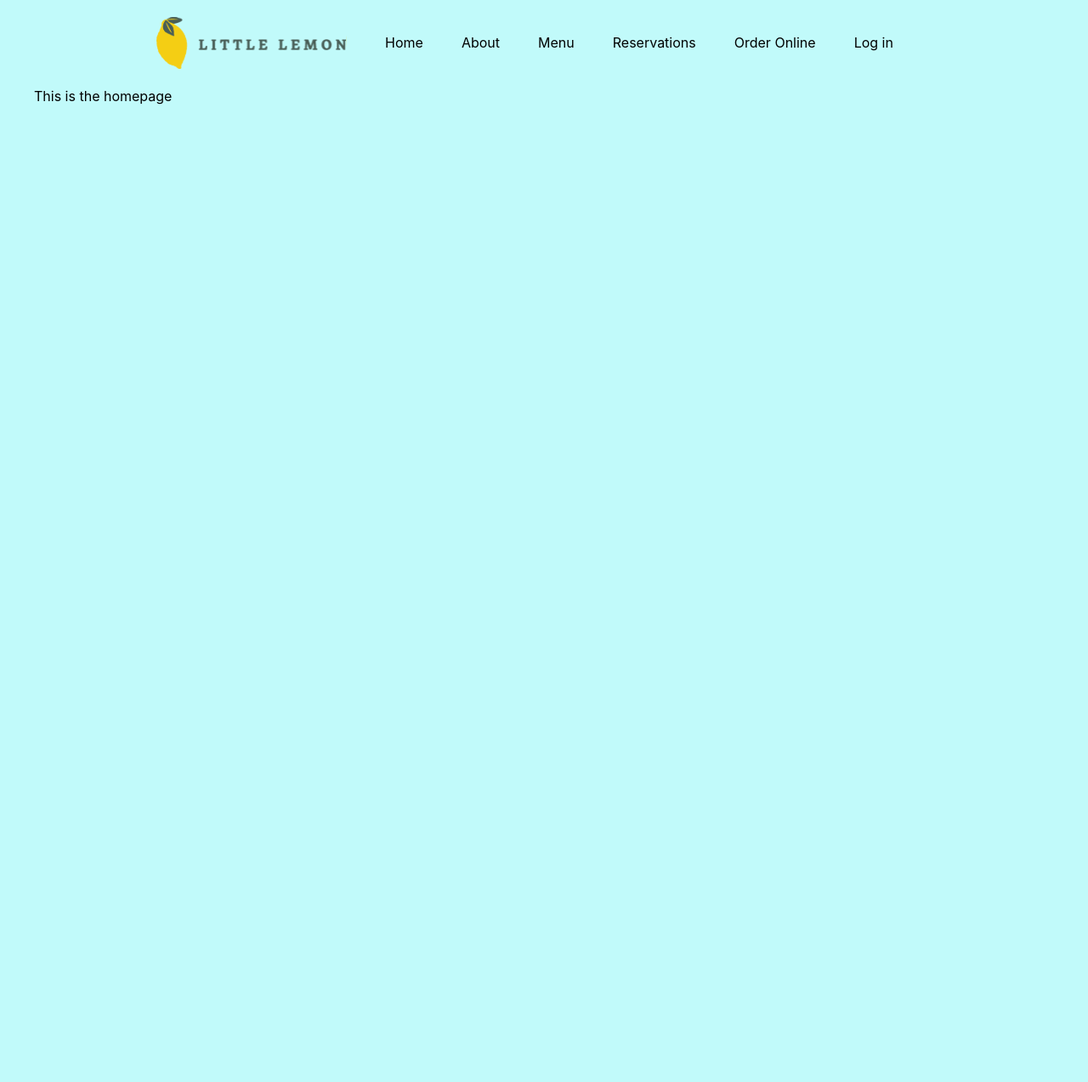
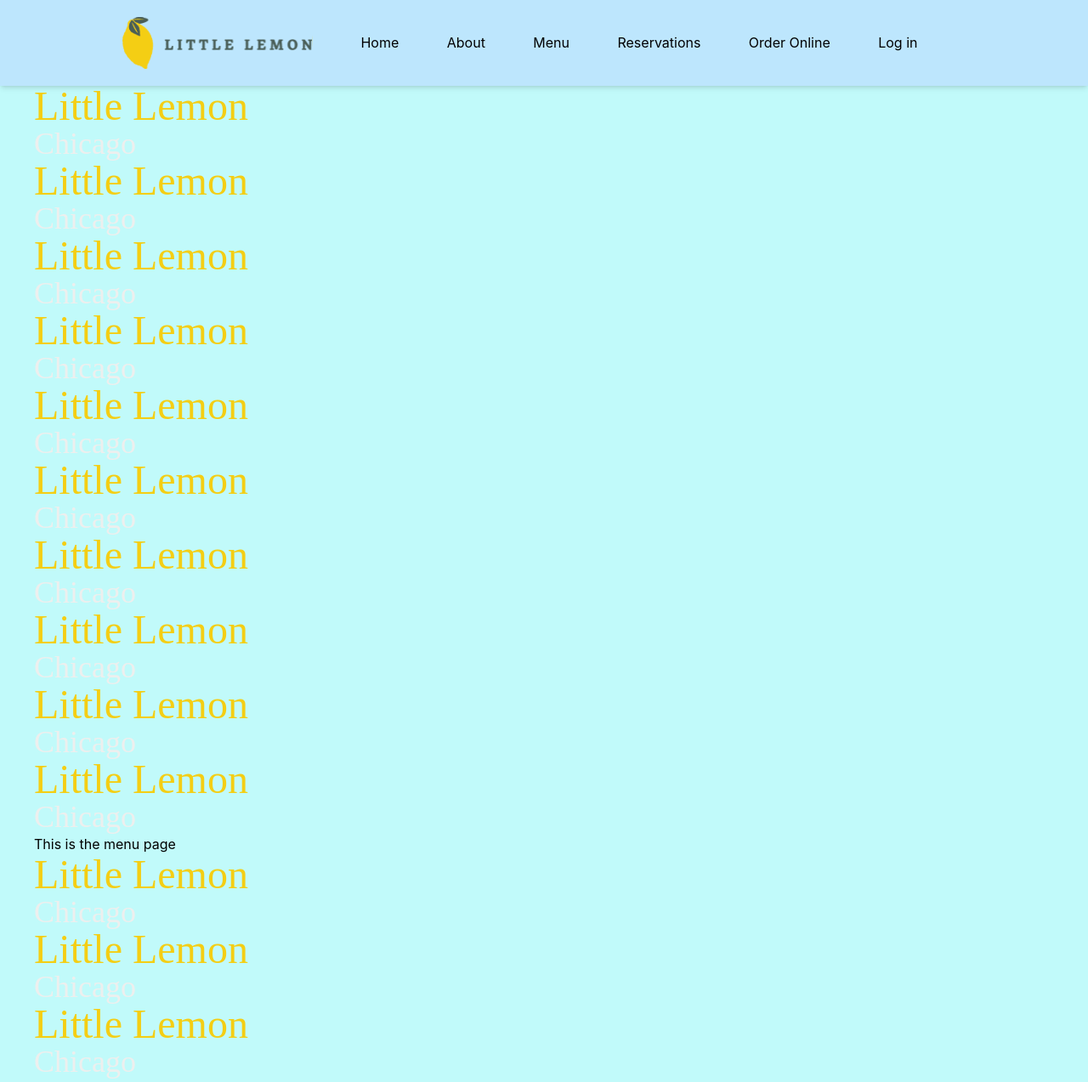
Before and after one commit to simplyajay/little-lemon, a React (Vite) app: page / in a window 1280 px wide. Shown: the top 1273 px of the page at 85% size. Before the commit the page ends 800 px from the top, so only its background shows below. Built offline with nearby package versions, Linux system fonts and the light colour scheme; a web font is replaced by a local one.

Commit message:
navigation bar changes

```diff
--- a/src/App.css
+++ b/src/App.css
@@ -6,6 +6,25 @@ body {
   margin: 0;
   padding: 0;
   border-radius: 0;
-  overflow: hidden;
   background-color: rgb(193, 250, 250);
+  height: 100%;
 }
+
+html {
+  scroll-behavior: smooth;
+  height: 100%;
+}
+
+.sticky-nav {
+  background-color: rgba(186, 210, 255, 0.5);
+  transition: transform 0.3s ease;
+  transform: translateY(0);
+}
+
+.sticky-nav.hide {
+  transform: translateY(-100%);
+}
+
+.sticky-nav.show {
+  transform: translateY(0);
+}
--- a/src/App.jsx
+++ b/src/App.jsx
@@ -1,22 +1,38 @@
 import { useState } from "react";
 import { BrowserRouter as Router, Route, Routes } from "react-router-dom";
 import HomePage from "./pages/HomePage";
+import MenuPage from "./pages/MenuPage";
 import AboutPage from "./pages/AboutPage";
 import BookingPage from "./pages/BookingPage";
 import NotFoundPage from "./pages/NotFoundPage";
 import "./App.css";
 import NavigationBar from "./components/NavigationBar";
 
+const MainLayout = () => {
+  return (
+    <div>
+      <section id="home">
+        <HomePage />
+      </section>
+      <section id="menu">
+        <MenuPage />
+      </section>
+      <section id="about">
+        <AboutPage />
+      </section>
+    </div>
+  );
+};
+
 function App() {
   return (
     <Router>
-      <div className="grid md:px-10 max-h-screen overflow-auto">
+      <div className="grid max-h-screen">
         <header></header>
         <NavigationBar></NavigationBar>
-        <main>
+        <main className="md:px-10 ">
           <Routes>
-            <Route path="/" element={<HomePage></HomePage>}></Route>
-            <Route path="/about" element={<AboutPage></AboutPage>}></Route>
+            <Route path="/" element={<MainLayout></MainLayout>}></Route>
             <Route
               path="/reservation"
               element={<BookingPage></BookingPage>}
--- /dev/null
+++ b/src/components/LittleLemonTitle.jsx
@@ -0,0 +1,15 @@
+import React from "react";
+
+const LittleLemonTitle = (props) => {
+  return (
+    <div
+      {...props}
+      className={`${props.className} flex flex-col justify-center`}
+    >
+      <h1 className="text-5xl text-customYellow font-markazi">Little Lemon</h1>
+      <h1 className="text-4xl text-customGray font-markazi">Chicago</h1>
+    </div>
+  );
+};
+
+export default LittleLemonTitle;
--- a/src/components/NavigationBar.jsx
+++ b/src/components/NavigationBar.jsx
@@ -1,24 +1,74 @@
-import React, { useState } from "react";
-import { Link } from "react-router-dom";
+import React, { useState, useEffect, useRef } from "react";
+import { Link, useNavigate } from "react-router-dom";
 import logo from "../assets/Logo.svg";
 
 const NavigationBar = () => {
+  const [isHeaderVisible, setIsHeaderVisible] = useState(true);
+  const [lastScrollY, setLastScrollY] = useState(0);
+
+  useEffect(() => {
+    const handleScroll = () => {
+      if (window.scrollY > lastScrollY) {
+        // Scrolling down
+        setIsHeaderVisible(false);
+      } else {
+        // Scrolling up
+        setIsHeaderVisible(true);
+      }
+
+      // Update lastScrollY to current window.scrollY
+      setLastScrollY(window.scrollY);
+    };
+
+    window.addEventListener("scroll", handleScroll);
+
+    return () => window.removeEventListener("scroll", handleScroll);
+  }, [lastScrollY]);
+
+  const navigate = useNavigate();
+
+  //when user is on another page and will click menu, home, or about, this will navigate the user the the mainlayout and
+  //scrolls to the section afterwards
+  const handleNavigation = (link) => {
+    if (link.startsWith("#")) {
+      navigate("/");
+      setTimeout(() => {
+        const section = document.querySelector(link);
+        if (section) {
+          section.scrollIntoView({ behavior: "smooth", block: "start" });
+        }
+      }, 0);
+    } else {
+      navigate(link);
+      window.scrollTo({ top: 0, behavior: "smooth" });
+    }
+  };
   const links = [
-    { title: "Home", link: "/" },
-    { title: "About", link: "/about" },
-    { title: "Menu", link: "/menu" },
+    { title: "Home", link: "#home" },
+    { title: "About", link: "#about" },
+    { title: "Menu", link: "#menu" },
     { title: "Reservations", link: "/reservation" },
     { title: "Order Online", link: "/order" },
     { title: "Log in", link: "/login" },
   ];
 
   return (
-    <nav className="flex flex-col md:flex-row items-center justify-between py-5 md:px-36">
+    <nav
+      className={`sticky-nav ${isHeaderVisible ? "show" : "hide"} flex flex-col md:flex-row items-center justify-between py-5 md:px-36 sticky top-0 z-50 shadow-md`}
+    >
       <img className="md:w-56 w-44" src={logo} alt="little-lemon-logo" />
       <ul className="flex flex-col flex-1 md:flex-row justify-evenly items-center">
         {links.map((link, key) => (
           <li key={key}>
-            <Link to={link.link}>{link.title}</Link>
+            <a
+              href={link.link}
+              onClick={(e) => {
+                e.preventDefault();
+                handleNavigation(link.link);
+              }}
+            >
+              {link.title}
+            </a>
           </li>
         ))}
       </ul>
--- a/src/pages/AboutPage.jsx
+++ b/src/pages/AboutPage.jsx
@@ -1,7 +1,27 @@
 import React from "react";
+import LittleLemonTitle from "../components/LittleLemonTitle";
 
 const AboutPage = () => {
-  return <div>This is about page</div>;
+  return (
+    <div>
+      <LittleLemonTitle />
+      <LittleLemonTitle />
+      <LittleLemonTitle />
+      <LittleLemonTitle />
+      <LittleLemonTitle />
+      <LittleLemonTitle />
+      <LittleLemonTitle />
+      <LittleLemonTitle />
+      <LittleLemonTitle />
+      <LittleLemonTitle />
+      <LittleLemonTitle />
+      <LittleLemonTitle />
+      <LittleLemonTitle />
+      <LittleLemonTitle />
+      <LittleLemonTitle />
+      <LittleLemonTitle />
+    </div>
+  );
 };
 
 export default AboutPage;
--- a/src/pages/BookingPage.jsx
+++ b/src/pages/BookingPage.jsx
@@ -1,6 +1,7 @@
 import React from "react";
 import { useState, useReducer } from "react";
 import BookingForm from "../components/BookingForm";
+import LittleLemonTitle from "../components/LittleLemonTitle";
 
 const generateRandomTimes = (totalTimes) => {
   const times = [
@@ -47,12 +48,7 @@ const BookingPage = () => {
   return (
     <div className="w-full flex flex-col gap-10 md:px-10 pb-10 items-center justify-center">
       <div className="min-h-48 w-full bg-customGreen p-4 border border-solid flex flex-col gap-3 items-center">
-        <div className="flex flex-col justify-center">
-          <h1 className="text-5xl text-customYellow font-markazi">
-            Little Lemon
-          </h1>
-          <h1 className="text-4xl text-customGray font-markazi">Chicago</h1>
-        </div>
+        <LittleLemonTitle />
         <div className="text-center">
           <h2 className="text-customGray">
             Opening times: Monday - Saturday 10am - 9pm.
--- a/src/pages/HomePage.jsx
+++ b/src/pages/HomePage.jsx
@@ -1,7 +1,21 @@
 import React from "react";
+import LittleLemonTitle from "../components/LittleLemonTitle";
 
 const HomePage = () => {
-  return <div>This is the homepage</div>;
+  return (
+    <div>
+      <LittleLemonTitle />
+      <LittleLemonTitle />
+      <LittleLemonTitle />
+      <LittleLemonTitle />
+      <LittleLemonTitle />
+      <LittleLemonTitle />
+      <LittleLemonTitle />
+      <LittleLemonTitle />
+      <LittleLemonTitle />
+      <LittleLemonTitle />
+    </div>
+  );
 };
 
 export default HomePage;
--- /dev/null
+++ b/src/pages/MenuPage.jsx
@@ -0,0 +1,7 @@
+import React from "react";
+
+const MenuPage = () => {
+  return <div>This is the menu page</div>;
+};
+
+export default MenuPage;
```
